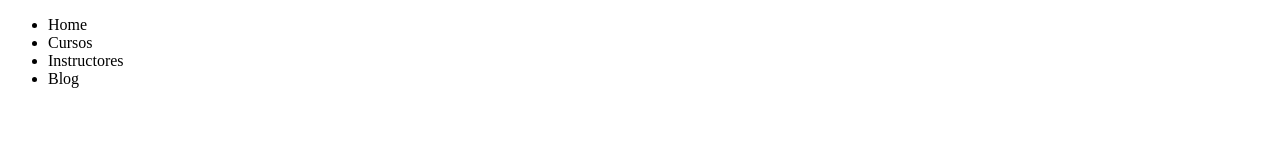
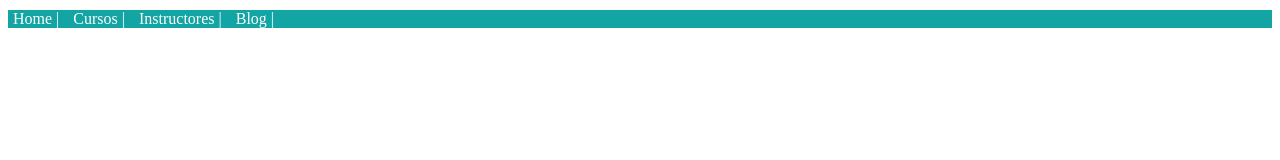
Before and after one commit to robsdata/proyectosplatzi, a plain HTML site: page Curso_Definitivo_HTML_CSS/CSS/psudoelementos_pseudoclases/index.html in a window 1280 px wide. Drawn offline with Linux system fonts and the light colour scheme.

Commit message:
Adding classs example pseudoelementos_pseudoclases index/styles

```diff
--- a/Curso_Definitivo_HTML_CSS/CSS/psudoelementos_pseudoclases/index.html
+++ b/Curso_Definitivo_HTML_CSS/CSS/psudoelementos_pseudoclases/index.html
@@ -5,16 +5,17 @@
 <head>
     <meta charset="UTF-8">
     <meta name="viewport" content="width=device-width, initial-scale=1.0">
+    <link rel="stylesheet" href="./styles.css">
     <title>Pseudoclases y Pseudoelementos</title>
 </head>
 <body>
     <header>
         <nav>
-            <ul>
-                <li><a href=""></a>Home</li>
-                <li><a href=""></a>Cursos</li>
-                <li><a href=""></a>Instructores</li>
-                <li><a href=""></a>Blog</li>
+            <ul class="main-nav">
+                <li class="main-nav__item"><a href="">Home</a></li>
+                <li class="main-nav__item"><a href="">Cursos</a></li>
+                <li class="main-nav__item"><a href="">Instructores</a></li>
+                <li class="main-nav__item"><a href="">Blog</a></li>
             </ul>
         </nav>
     </header>
--- a/Curso_Definitivo_HTML_CSS/CSS/psudoelementos_pseudoclases/styles.css
+++ b/Curso_Definitivo_HTML_CSS/CSS/psudoelementos_pseudoclases/styles.css
@@ -0,0 +1,29 @@
+.main-nav {
+    margin-top: 10px;
+    list-style: none;
+    padding-left: 0;
+    background-color: #13a4a4;
+}
+
+.main-nav__item {
+    display: inline-block;
+}
+
+.main-nav__item a {
+    color: white;
+    padding: 5px;
+    border-radius: 2px;
+    text-decoration: none;
+}
+
+.main-nav__item a:hover {
+    color: blue;
+}
+
+.main-nav__item a:active {
+    color: red;
+}
+
+.main-nav__item a::after {
+    content: " | ";
+}
```
